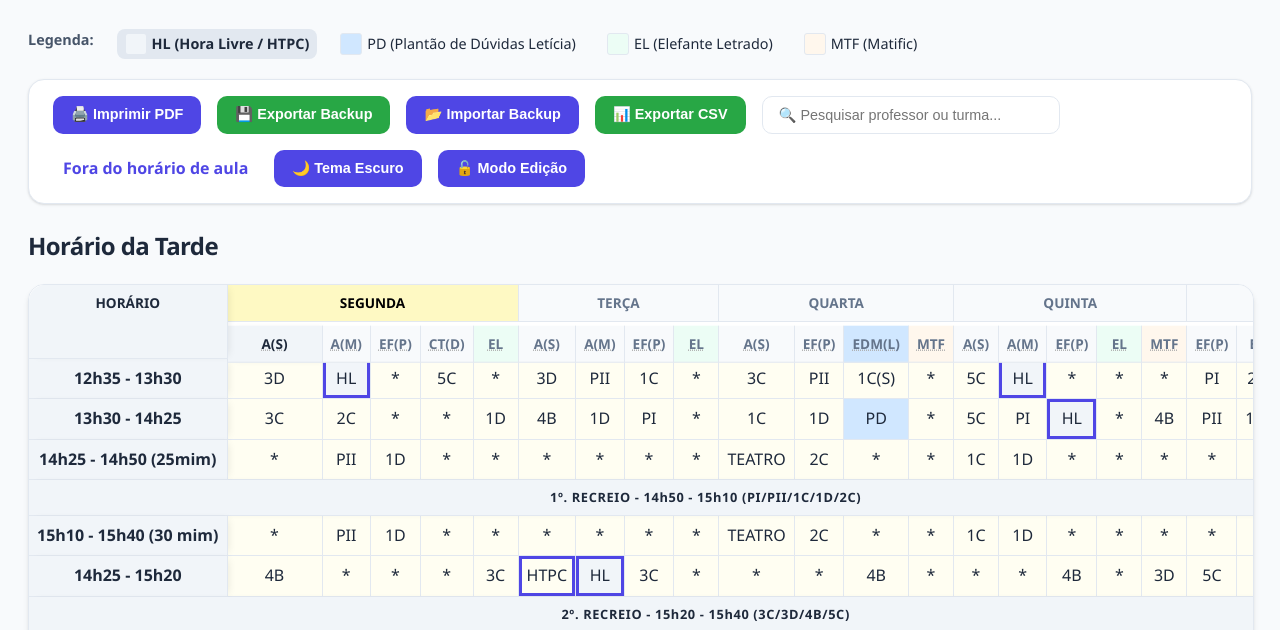
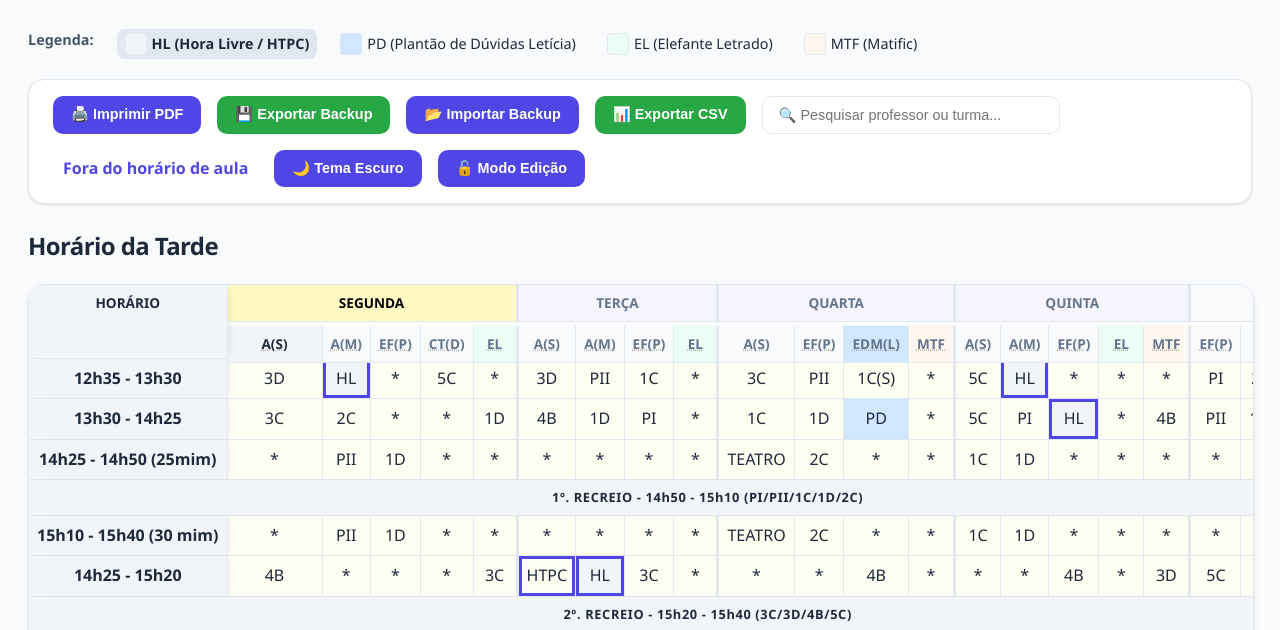
Before and after one commit to educacao-tech/horario, a plain HTML site: page index.html in a window 1280 px wide. Both pictures are taken after a click on the element "HL (Hora Livre / HTPC)". Shown: the part 120-750 px from the top of the page. Drawn offline with Linux system fonts and the light colour scheme.

Commit message:
sssssssss

```diff
--- a/script.js
+++ b/script.js
@@ -1,6 +1,11 @@
 const STORAGE_KEY = 'school_schedule_v1';
 const THEME_KEY = 'school_schedule_theme';
 const cells = document.querySelectorAll('[contenteditable="true"]');
+
+const LAYOUTS = {
+  morning: [6, 5, 4, 4, 5],
+  afternoon: [5, 4, 4, 5, 4]
+};
 
 // Mapeamento de Professores (Edite aqui para vincular nomes)
 const SPECIALIST_SIGLAS = ['A(S)', 'A(M)', 'EF(M)', 'EF(P)', 'CT(D)', 'EDM(L)', 'EDM', 'EL', 'MTF', 'PI', 'PII'];
@@ -123,6 +128,9 @@ function loadData() {
       applyDynamicStyles(cell);
     }
   });
+
+  // Aplica as divisórias de dia iniciais
+  applyStaticDayDividers();
 
   // Adiciona atributos de acessibilidade e labels
   cells.forEach(cell => {
@@ -448,73 +456,73 @@ function updateHighlights() {
   });
 }
 
+// Aplica as divisórias visuais (linhas duplas) entre os dias da semana
+function applyStaticDayDividers() {
+  document.querySelectorAll('table').forEach(table => {
+    const specialistRow = table.rows[1];
+    if (!specialistRow) return;
+
+    const layout = table.closest('#section-morning') ? LAYOUTS.morning : LAYOUTS.afternoon;
+    let colOffset = 0;
+
+    layout.forEach((colsInDay, idx) => {
+      if (idx === layout.length - 1) return; // Não coloca na última coluna da tabela
+
+      colOffset += colsInDay;
+      // Aplica no cabeçalho de especialista
+      if (specialistRow.cells[colOffset - 1]) {
+        specialistRow.cells[colOffset - 1].classList.add('day-divider');
+      }
+      // Aplica nas células de dados
+      for (let r = 2; r < table.rows.length; r++) {
+        const cell = table.rows[r].cells[colOffset]; // colOffset já considera o índice correto (+1 horário)
+        if (cell) cell.classList.add('day-divider');
+      }
+    });
+  });
+}
+
 // Função para selecionar colunas/células através da legenda
 function toggleCategory(category) {
-  // 1. Alterna o estado ativo do item clicado na legenda
   const clickedBox = document.querySelector(`.legend-item .box.${category}`);
   if (!clickedBox) return;
-  clickedBox.parentElement.classList.toggle('active');
-
-  // 2. Identifica quais filtros de especialistas estão ativos (PD, EL, MTF)
-  // HL é tratado separadamente pois é baseado em conteúdo, não em colunas fixas
-  const specialistCategories = ['pd', 'el', 'mtf'];
-  const activeFilters = specialistCategories.filter(cat =>
-    document.querySelector(`.legend-item .box.${cat}`).parentElement.classList.contains('active')
-  );
-  const isFiltering = activeFilters.length > 0;
-
-  document.body.classList.toggle('is-filtering', isFiltering);
+  const isActive = clickedBox.parentElement.classList.toggle('active');
 
   document.querySelectorAll('table').forEach(table => {
-    const dayRow = table.rows[0];
     const specialistRow = table.rows[1];
-    if (!dayRow || !specialistRow) return;
+    if (!specialistRow) return;
 
-    const morningLayout = [6, 5, 4, 4, 5];
-    const afternoonLayout = [5, 4, 4, 5, 4];
-    const currentLayout = table.closest('#section-morning') ? morningLayout : afternoonLayout;
-
-    let colVisibility = [];
-    // Limpa divisórias antigas
-    table.querySelectorAll('.day-divider').forEach(el => el.classList.remove('day-divider'));
-
-    // 3. Itera pelas colunas de especialistas (Linha 1 da tabela)
+    // Itera pelas colunas de especialistas para encontrar correspondências
     for (let i = 0; i < specialistRow.cells.length; i++) {
       const th = specialistRow.cells[i];
       const headerText = th.innerText.trim().toUpperCase();
       const headerTitle = (th.title || "").toUpperCase();
 
-      let colCategory = null;
-      if (headerText.includes('EDM(L)') || headerTitle.includes('LETÍCIA')) colCategory = 'pd';
-      else if (headerText === 'EL') colCategory = 'el';
-      else if (headerText === 'MTF') colCategory = 'mtf';
+      let isMatch = false;
+      if (category === 'pd' && (headerText.includes('EDM(L)') || headerTitle.includes('LETÍCIA'))) isMatch = true;
+      if (category === 'el' && headerText === 'EL') isMatch = true;
+      if (category === 'mtf' && headerText === 'MTF') isMatch = true;
 
-      // Uma coluna deve ser exibida se: não houver filtro OU se ela pertencer a uma categoria ativa
-      const shouldShow = !isFiltering || (colCategory && activeFilters.includes(colCategory));
-      const isSelected = isFiltering && colCategory && activeFilters.includes(colCategory);
-
-      th.classList.toggle('hidden-col', !shouldShow);
-      th.classList.toggle('category-select', isSelected);
-
-      // Aplica a visibilidade em todas as linhas de dados daquela coluna
+      if (isMatch) {
+        th.classList.toggle('category-select', isActive);
+        // Aplica o destaque em todas as células de dados desta coluna
         for (let r = 2; r < table.rows.length; r++) {
-        const cell = table.rows[r].cells[i + 1]; // +1 devido à coluna de Horário
-        if (cell) {
-          cell.classList.toggle('hidden-col', !shouldShow);
-          cell.classList.toggle('category-select', isSelected);
+          const cell = table.rows[r].cells[i + 1]; // +1 devido à coluna Horário
+          if (cell) cell.classList.toggle('category-select', isActive);
         }
       }
     }
   });
 
-  // 5. Caso especial HL: apenas destaca células com o texto HL/HTPC (não oculta colunas)
-  const isHlActive = document.querySelector('.legend-item .box.hl').parentElement.classList.contains('active');
+  // Caso especial HL: destaca células que contenham o texto HL/HTPC
+  if (category === 'hl') {
     cells.forEach(cell => {
       const txt = cell.innerText.trim().toUpperCase();
       if (txt === 'HL' || txt === 'HTPC') {
-      cell.classList.toggle('category-select', isHlActive);
+        cell.classList.toggle('category-select', isActive);
       }
     });
+  }
 }
 
 // Função para formatar a diferença de tempo em MMm SSs
--- a/style.css
+++ b/style.css
@@ -131,15 +131,6 @@ tr.row-highlight {
 td[contenteditable="true"] {
   background-color: var(--edit-bg);
   transition: background 0.2s ease, outline 0.2s ease; /* Transição para foco e background */
-}
-
-/* Garante que os cabeçalhos dos dias permaneçam visíveis e alinhados durante a filtragem */
-body.is-filtering tr:nth-child(1) {
-  display: table-row !important;
-}
-
-body.is-filtering tr:nth-child(2) th {
-  top: 41px !important;
 }
 
 /* Destaque para células com o mesmo conteúdo */
```
Lines whose indentation alone changed are shown as unchanged.
